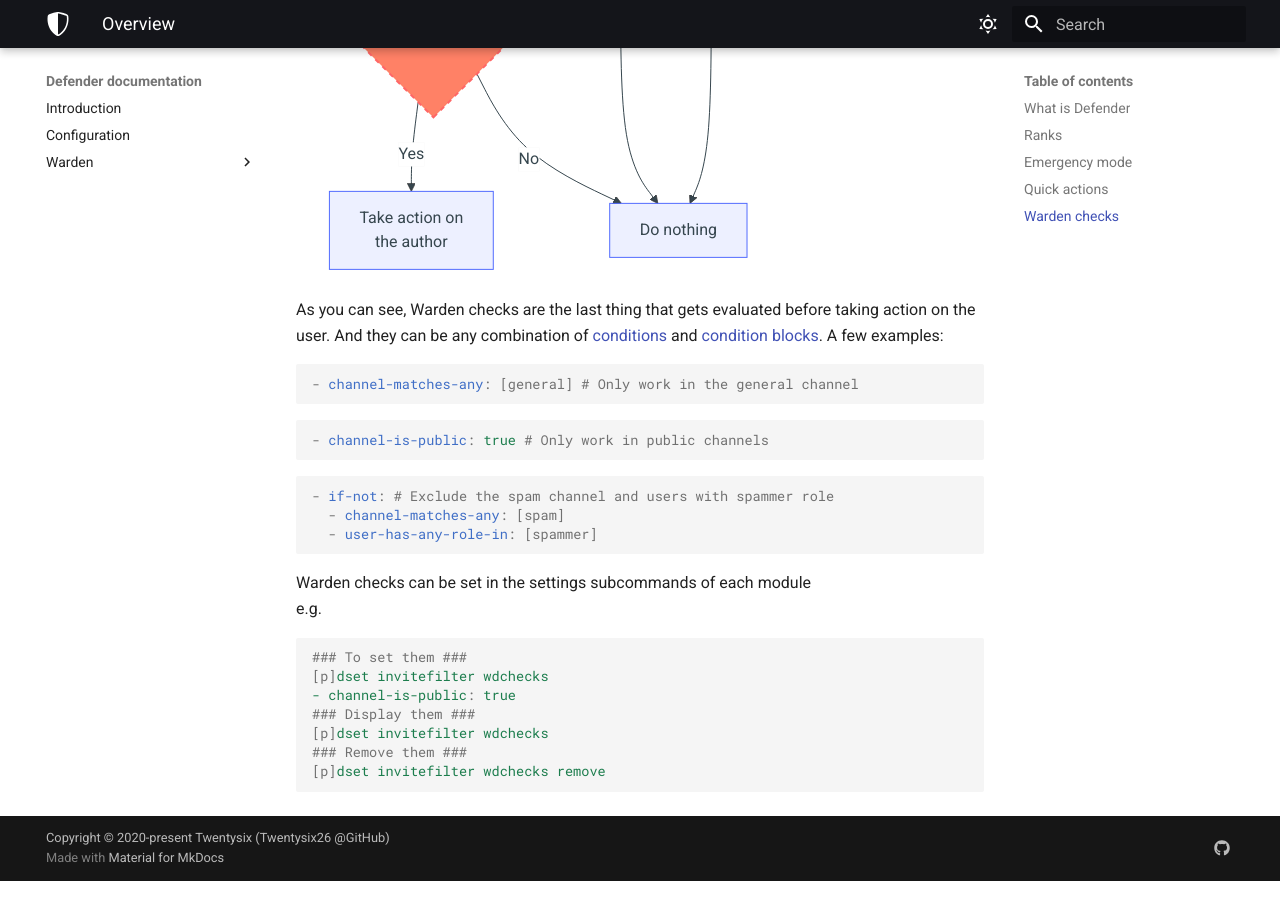
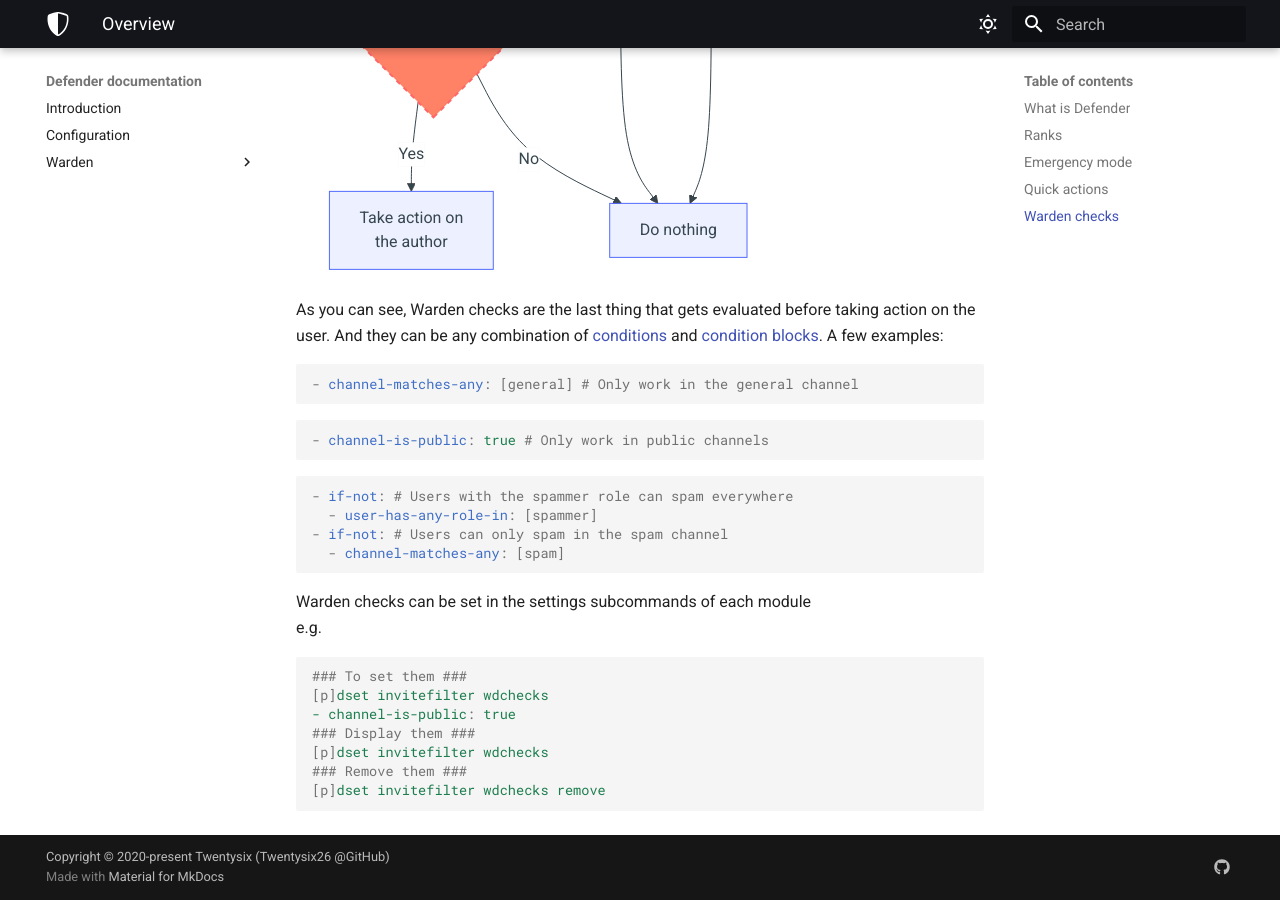
Before and after one commit to Twentysix26/defender-docs, an MkDocs documentation site: the page built from docs/index.md, in a window 1280 px wide and 900 px high, scrolled down 5264 px. Built offline with MkDocs 1.6.1 and Material for MkDocs 9.7.7, drawn with Linux system fonts in a browser that asks for light colours; emoji names are drawn with the system emoji font.

Commit message:
Clearer example / fix link

````diff
--- a/docs/index.md
+++ b/docs/index.md
@@ -134,7 +134,7 @@
   style D fill:#ff8166,stroke:#f66,stroke-width:2px,color:#fff,stroke-dasharray: 5 5
 ```
 
-As you can see, Warden checks are the last thing that gets evaluated before taking action on the user. And they can be any combination of [conditions](warden/statements/#conditions) and [condition blocks](/warden/overview/#defining-a-more-complex-rule). A few examples:
+As you can see, Warden checks are the last thing that gets evaluated before taking action on the user. And they can be any combination of [conditions](warden/statements/#conditions) and [condition blocks](warden/overview/#defining-a-more-complex-rule). A few examples:
 
 ```yaml
 - channel-matches-any: [general] # Only work in the general channel
@@ -145,9 +145,10 @@
 ```
 
 ```yaml
-- if-not: # Exclude the spam channel and users with spammer role
+- if-not: # Users with the spammer role can spam everywhere
+  - user-has-any-role-in: [spammer]
+- if-not: # Users can only spam in the spam channel
   - channel-matches-any: [spam]
-  - user-has-any-role-in: [spammer]
 ```
 
 Warden checks can be set in the settings subcommands of each module
````
